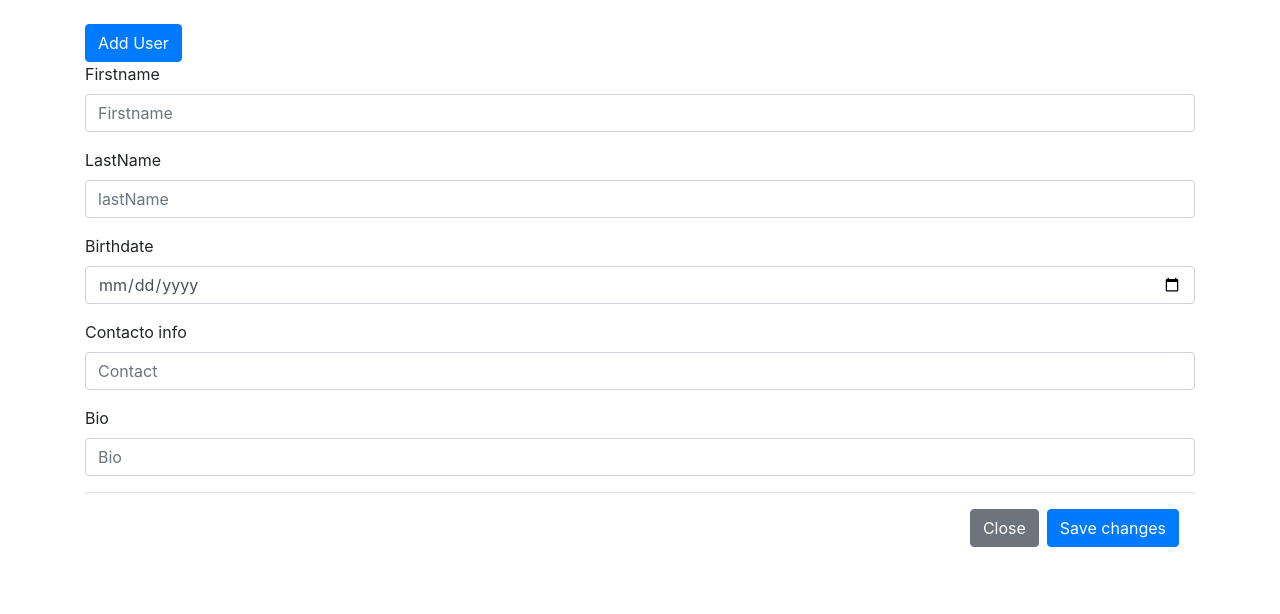
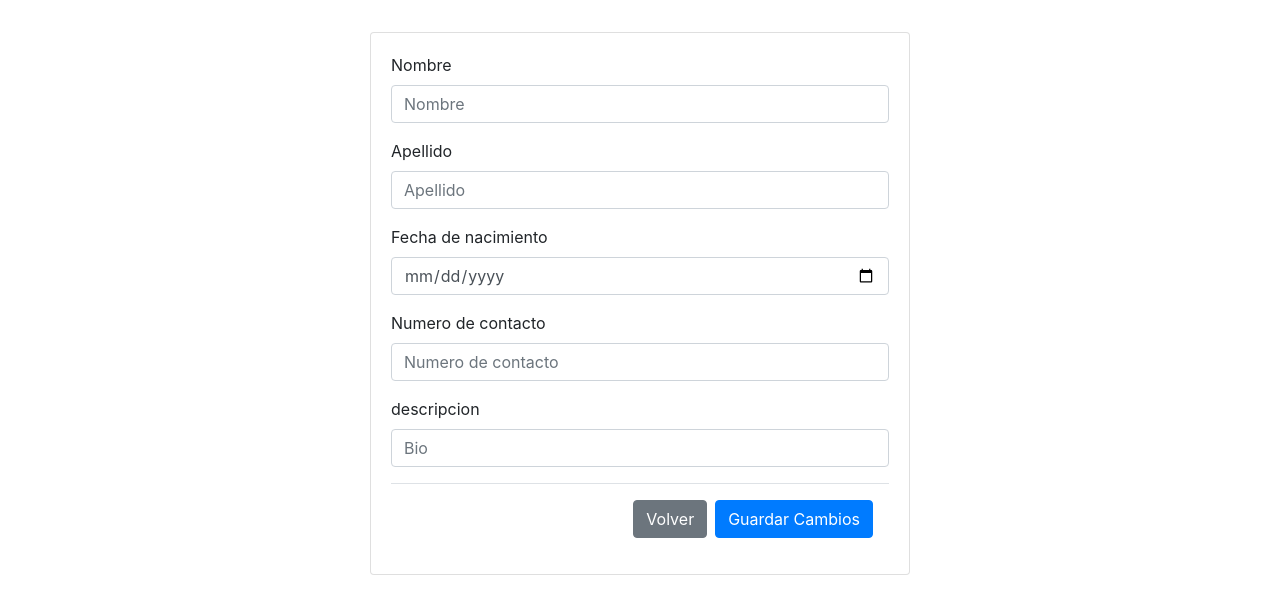
Before and after one commit to LarzlRael/codeigneiter-simple-cud, a CodeIgniter app: page /index.php/crudcontroller/edit/1 in a window 1280 px wide. Shown: the part 56-670 px from the top of the page. Run offline with CodeIgniter, Linux system fonts and the light colour scheme; data that the repository does not hold is empty.

Commit message:
mejorando

```diff
--- a/application/controllers/CrudController.php
+++ b/application/controllers/CrudController.php
@@ -65,9 +65,12 @@ class CrudController extends CI_Controller
         redirect('CrudController');
     }
 
-    public function editMascota($id)
+    public function editMascota($id,$idusuario)
     {
         $data['row'] = $this->Crud_mascota->get_mascota($id);
+        $data['usuario'] = $this->Crud_model->getData($id);
+        $data['usuarios'] = $this->Crud_model->getAllData();
+
         $this->load->view('crud_mascota',$data);
     }
 
--- a/application/views/crud_edit.php
+++ b/application/views/crud_edit.php
@@ -14,66 +14,64 @@
     </nav>
     <br>
     <div class="container">
-        <button type="button" class="btn btn-primary" data-toggle="modal" data-target="#exampleModal">
-            Add User
-        </button>
+        <h1 class="text-uppercase">
+            <?php echo $row->firstname ?> <?php echo $row->lastname ?>
+        </h1>
     </div>
     <div class="container">
 
 
-        <form method="post" action="<?php echo "/CrudController/update/$row->id"?>">
+        <div class="row">
+            <div class="col-md-6 offset-3">
+                <div class="card">
+                    <div class="card-body">
+                        <form method="post" action="<?php echo "/CrudController/update/$row->id" ?>">
                             <div class="form-group">
-                <label for="exampleFormControlInput1">Firstname</label>
-                <input type="text"
-                class="form-control"
-                id="" placeholder="Firstname"
-                value="<?php echo $row->firstname; ?>"
-                name="firstname">
+                                <label for="exampleFormControlInput1">Nombre</label>
+                                <input type="text" class="form-control" id="" placeholder="Nombre" value="<?php echo $row->firstname; ?>" name="firstname">
                             </div>
                             <div class="form-group">
-                <label for="exampleFormControlInput1">LastName</label>
-                <input
-                type="text"
-                class="form-control"
-                id="" placeholder="lastName"
-                name="lastname"
-                value="<?php echo $row->lastname; ?>">
+                                <label for="exampleFormControlInput1">Apellido</label>
+                                <input type="text" class="form-control" id="" placeholder="Apellido" name="lastname" value="<?php echo $row->lastname; ?>">
                             </div>
                             <div class="form-group">
-                <label for="exampleFormControlInput1">Birthdate</label>
-                <input type="date"
-                class="form-control"
-                id=""
-                placeholder="Birthdate"
-                name="birthdate"
-                value="<?php echo $row->birthdate; ?>"
-                >
+                                <label for="exampleFormControlInput1">Fecha de nacimiento</label>
+                                <input type="date" class="form-control" id="" placeholder="Birthdate" name="birthdate" value="<?php echo $row->birthdate; ?>">
                             </div>
                             <div class="form-group">
-                <label for="exampleFormControlInput1">Contacto info</label>
-                <input type="text"
-                value="<?php echo $row->contacto; ?>"
-                class="form-control" id="" placeholder="Contact" name="contacto">
+                                <label for="exampleFormControlInput1">Numero de contacto</label>
+                                <input type="text" value="<?php echo $row->contacto; ?>" class="form-control" id="" placeholder="Numero de contacto" name="contacto">
                             </div>
                             <div class="form-group">
-                <label for="exampleFormControlInput1">Bio</label>
-                <input type="text" class="form-control"
-                value="<?php echo $row->bio; ?>"
-                id="" placeholder="Bio" name="bio">
+                                <label for="exampleFormControlInput1">descripcion</label>
+                                <input type="text" class="form-control" value="<?php echo $row->bio; ?>" id="" placeholder="Bio" name="bio">
                             </div>
+
+
                             <div class="modal-footer">
-                <button type="button" class="btn btn-secondary" data-dismiss="modal">Close</button>
-                <button type="submit" class="btn btn-primary">Save changes</button>
+                                <button type="button" class="btn btn-secondary" data-dismiss="modal" id="back">Volver</button>
+                                <button type="submit" class="btn btn-primary">Guardar Cambios</button>
                             </div>
 
                         </form>
+                    </div>
+                </div>
 
+            </div>
+        </div>
 
 
     </div>
 
     <script src="https://code.jquery.com/jquery-3.4.1.min.js"></script>
     <script src="https://stackpath.bootstrapcdn.com/bootstrap/4.4.1/js/bootstrap.min.js"></script>
+
+    <script>
+        let back = document.querySelector('#back');
+        back.addEventListener('click', () => {
+            window.location='/CrudController'
+        })
+    </script>
 </body>
 
 </html>
```
Also changed, not shown: application/views/crud_mascota.php (+35 -1 lines), application/views/crud_view.php (+8 -6 lines). Lines whose indentation alone changed are shown as unchanged.
